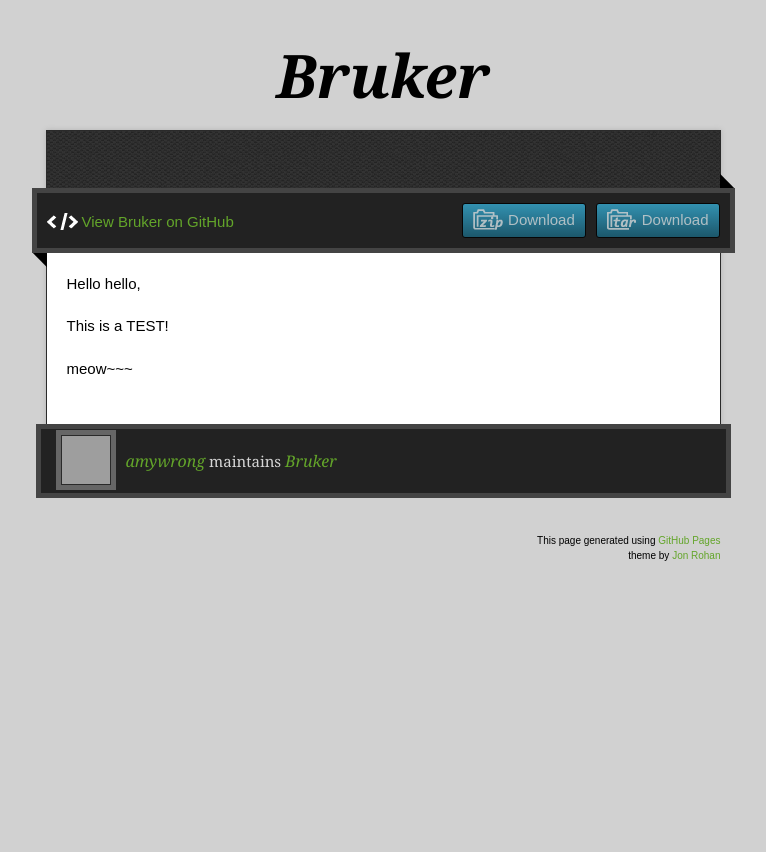
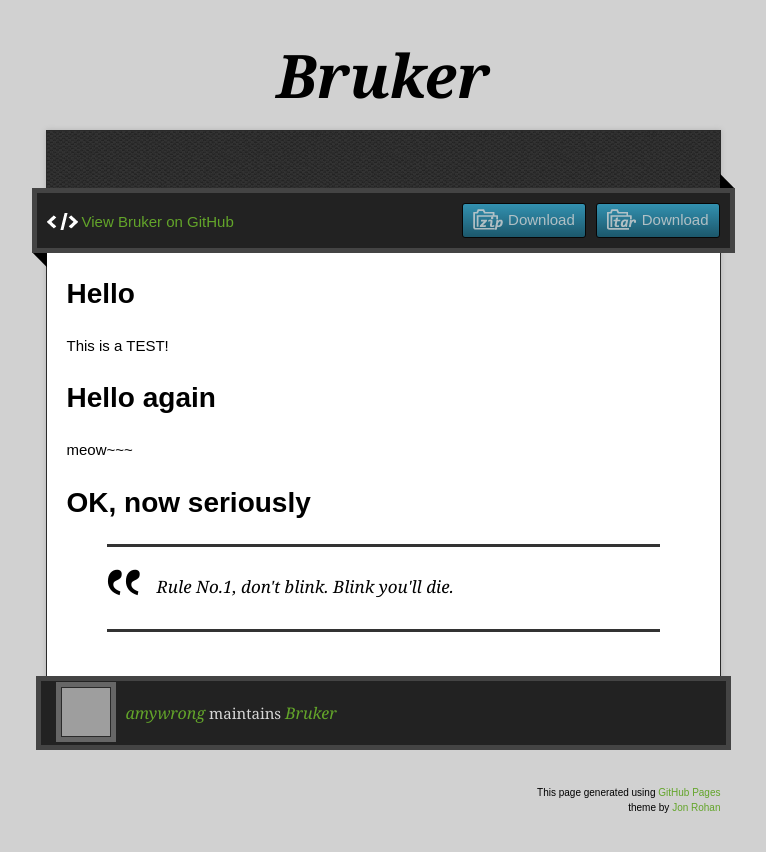
Before and after one commit to amywrong/Bruker, a plain HTML site: page index.html in a window 1280 px wide. Shown: the whole page, without its empty margins (257-1023 px from the left). Before the commit the page ends 800 px from the top, so only its background shows below. Drawn offline with nearby package versions, Linux system fonts and the light colour scheme; grey boxes are pictures that could not be loaded.

Commit message:
Create gh-pages branch via GitHub

```diff
--- a/index.html
+++ b/index.html
@@ -36,11 +36,22 @@
         <span class="blc"></span><span class="trc"></span>
         </div>
         <article class="markdown-body">
-          <p>Hello hello,</p>
+          <h1>
+<a id="hello" class="anchor" href="#hello" aria-hidden="true"><span class="octicon octicon-link"></span></a>Hello</h1>
 
 <p>This is a TEST!</p>
 
+<h1>
+<a id="hello-again" class="anchor" href="#hello-again" aria-hidden="true"><span class="octicon octicon-link"></span></a>Hello again</h1>
+
 <p>meow~~~</p>
+
+<h1>
+<a id="ok-now-seriously" class="anchor" href="#ok-now-seriously" aria-hidden="true"><span class="octicon octicon-link"></span></a>OK, now seriously</h1>
+
+<blockquote>
+<p>Rule No.1, don't blink. Blink you'll die.</p>
+</blockquote>
         </article>
       </div>
     </div>
--- a/params.json
+++ b/params.json
@@ -1 +1 @@
-{"name":"Bruker","tagline":"","body":"Hello hello,\r\n\r\nThis is a TEST!\r\n\r\nmeow~~~\r\n","google":"","note":"Don't delete this file! It's used internally to help with page regeneration."}
+{"name":"Bruker","tagline":"","body":"#Hello#\r\nThis is a TEST!\r\n\r\n#Hello again#\r\nmeow~~~\r\n\r\n#OK, now seriously#\r\n>Rule No.1, don't blink. Blink you'll die.\r\n\r\n\r\n","google":"","note":"Don't delete this file! It's used internally to help with page regeneration."}
```
